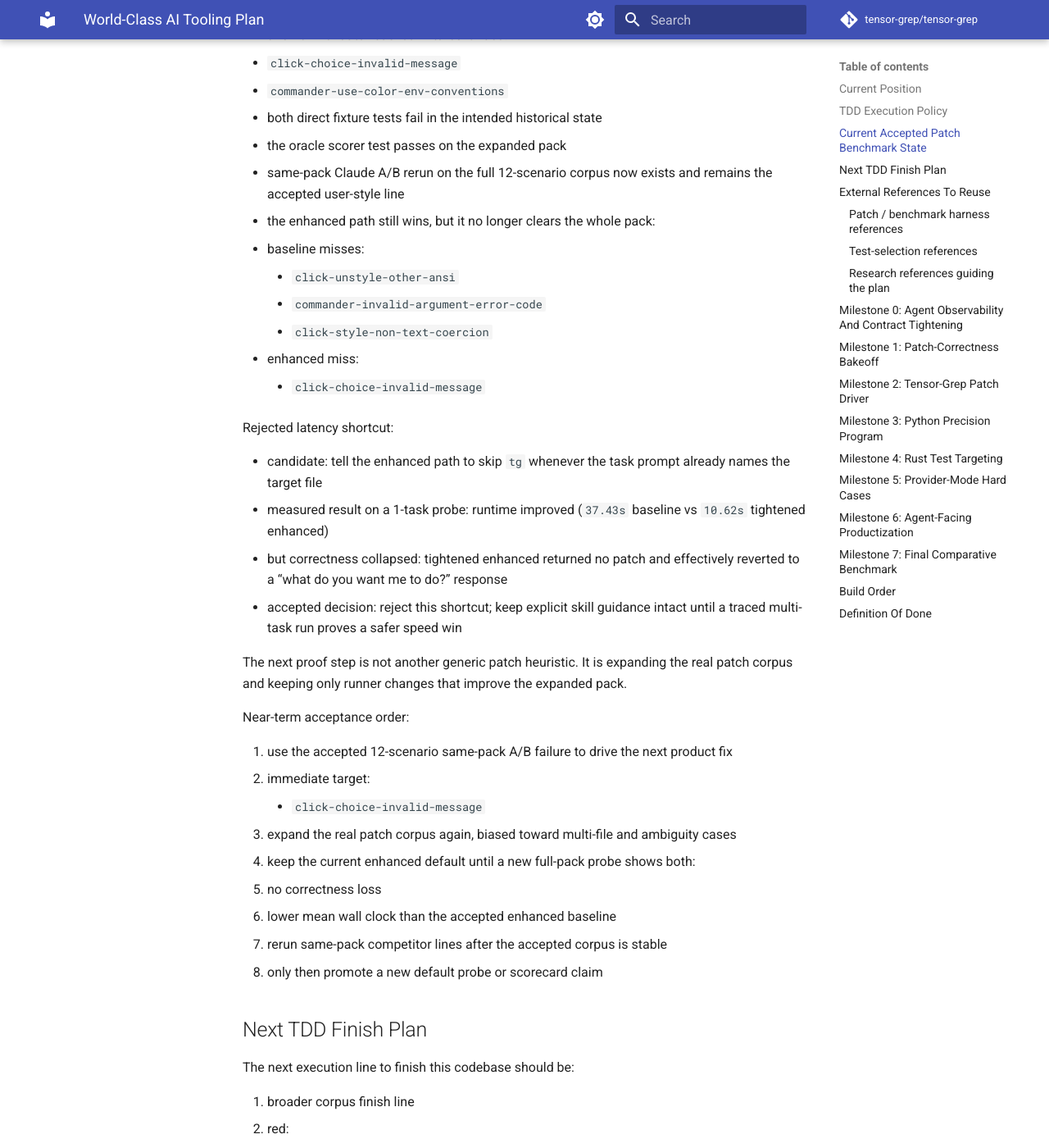
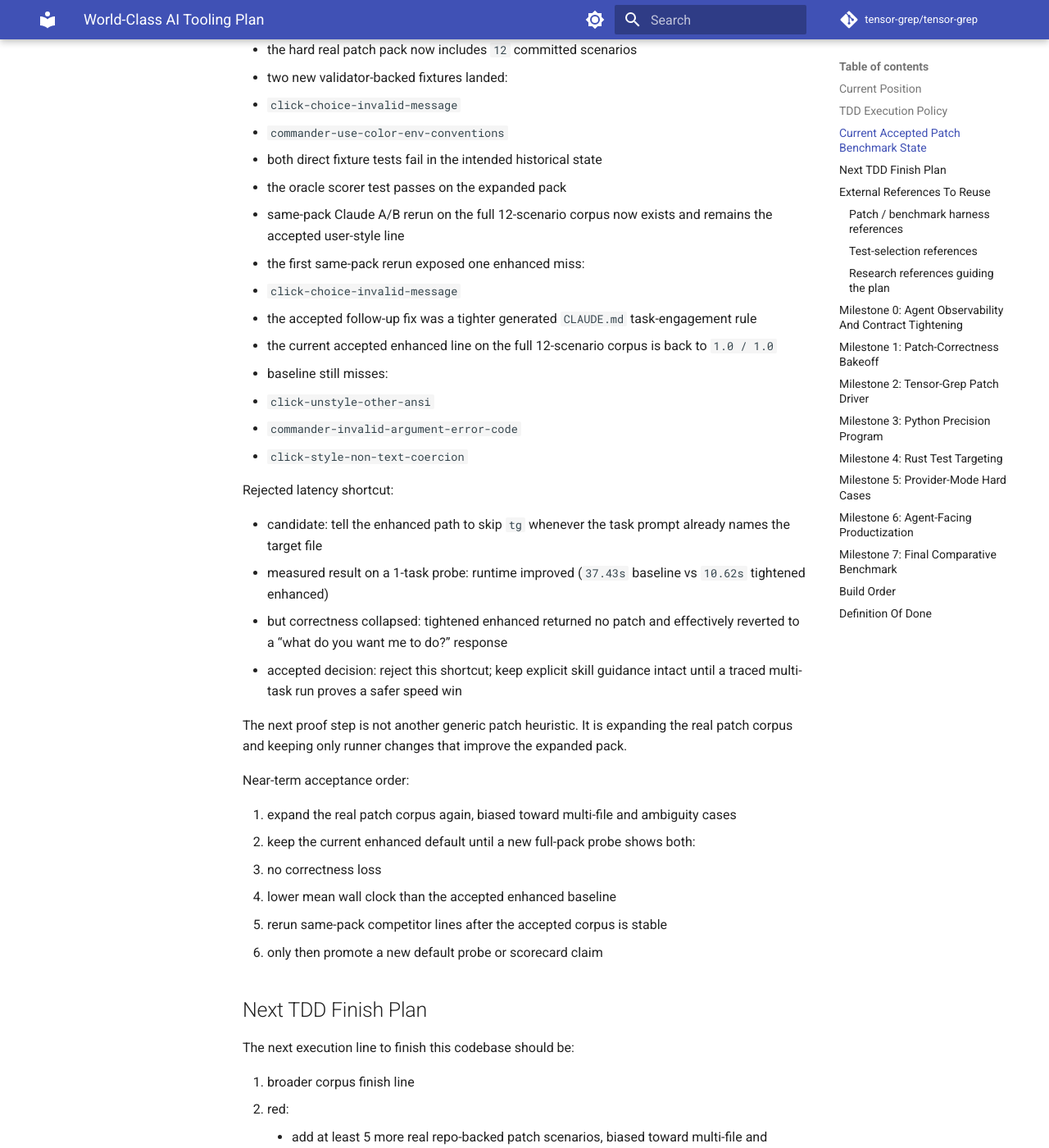
Before and after one commit to oimiragieo/tensor-grep, an MkDocs documentation site: the page built from docs/world_class_plan.md, in a window 1280 px wide and 1400 px high, scrolled down 6274 px. Shown: the whole window at 82% size. Built offline with MkDocs 1.6.1 and Material for MkDocs 9.7.7, drawn with Linux system fonts in a browser that asks for light colours; comment, search, counter and statistics services are not loaded; some of the changed text lies outside the part shown.

Commit message:
feat: tighten claude ab task engagement

```diff
--- a/docs/world_class_plan.md
+++ b/docs/world_class_plan.md
@@ -57,9 +57,9 @@ Current accepted real patch benchmark baseline:
 
 Current accepted user-style Claude A/B baseline:
 
-* artifact: `artifacts/patch_eval_demo/claude_skill_ab_limit12_samepack_bakeoff.json`
-* `claude-baseline`: `mean_patch_applied_rate = 0.75`, `mean_validation_pass_rate = 0.75`, mean wall clock `29.64s`
-* `claude-enhanced`: `mean_patch_applied_rate = 0.916667`, `mean_validation_pass_rate = 0.916667`, mean wall clock `47.73s`
+* artifact: `artifacts/patch_eval_demo/claude_skill_ab_limit12_current_claude_md_bakeoff.json`
+* `claude-baseline`: `mean_patch_applied_rate = 0.75`, `mean_validation_pass_rate = 0.75`, mean wall clock `29.89s`
+* `claude-enhanced`: `mean_patch_applied_rate = 1.0`, `mean_validation_pass_rate = 1.0`, mean wall clock `52.59s`
 * accepted interpretation: `tensor-grep` materially improves correctness for the current agent workflow, but not speed
 
 Current accepted command-level observability baseline:
@@ -189,13 +189,14 @@ Accepted corpus expansion:
 * both direct fixture tests fail in the intended historical state
 * the oracle scorer test passes on the expanded pack
 * same-pack Claude A/B rerun on the full 12-scenario corpus now exists and remains the accepted user-style line
-* the enhanced path still wins, but it no longer clears the whole pack:
-  * baseline misses:
-    * `click-unstyle-other-ansi`
-    * `commander-invalid-argument-error-code`
-    * `click-style-non-text-coercion`
-  * enhanced miss:
-    * `click-choice-invalid-message`
+* the first same-pack rerun exposed one enhanced miss:
+  * `click-choice-invalid-message`
+* the accepted follow-up fix was a tighter generated `CLAUDE.md` task-engagement rule
+* the current accepted enhanced line on the full 12-scenario corpus is back to `1.0 / 1.0`
+* baseline still misses:
+  * `click-unstyle-other-ansi`
+  * `commander-invalid-argument-error-code`
+  * `click-style-non-text-coercion`
 
 Rejected latency shortcut:
 
@@ -208,15 +209,12 @@ The next proof step is not another generic patch heuristic. It is expanding the
 
 Near-term acceptance order:
 
-1. use the accepted 12-scenario same-pack A/B failure to drive the next product fix
-   * immediate target:
-     * `click-choice-invalid-message`
-2. expand the real patch corpus again, biased toward multi-file and ambiguity cases
-3. keep the current enhanced default until a new full-pack probe shows both:
+1. expand the real patch corpus again, biased toward multi-file and ambiguity cases
+2. keep the current enhanced default until a new full-pack probe shows both:
    * no correctness loss
    * lower mean wall clock than the accepted enhanced baseline
-4. rerun same-pack competitor lines after the accepted corpus is stable
-5. only then promote a new default probe or scorecard claim
+3. rerun same-pack competitor lines after the accepted corpus is stable
+4. only then promote a new default probe or scorecard claim
 
 ## Next TDD Finish Plan
 
@@ -233,10 +231,11 @@ The next execution line to finish this codebase should be:
 
 2. agent-speed finish line
    * red:
-     * trace any new default-probe candidate on the accepted corpus
+      * trace any new default-probe candidate on the accepted corpus
    * green:
-     * reduce `meta_question_rate` to `0.0`
-     * reduce post-edit deliberation without losing correctness
+      * reduce `meta_question_rate` to `0.0`
+      * reduce post-edit deliberation without losing correctness
+      * reduce enhanced mean wall clock below the current accepted `52.59s`
    * benchmark gate:
       * compare against the accepted `claude-enhanced` baseline, not memory
 
```
Also changed, not shown: docs/PAPER.md (+11 -16 lines), 2 other files.
